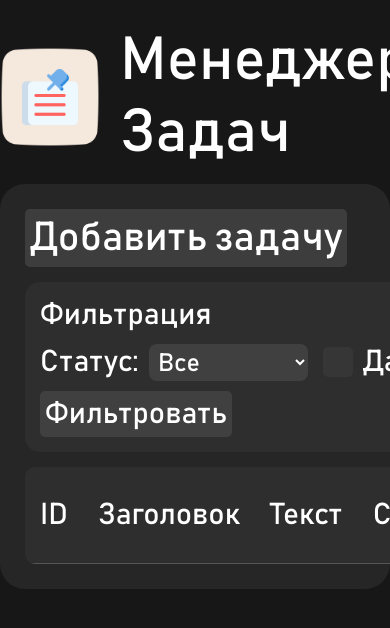
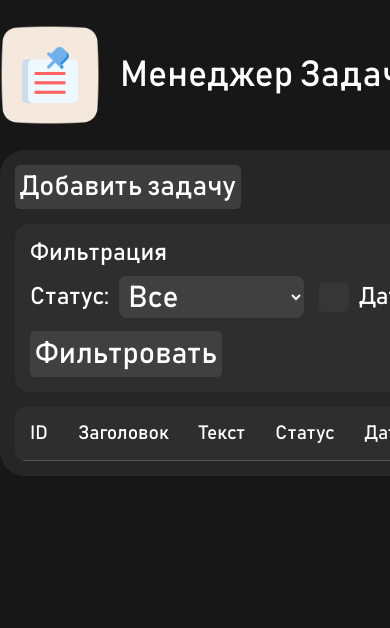
Before and after one commit to TURRET14/Tasks-Manager, a plain HTML site: page static/index.html in a window 390 px wide. Shown: the top 628 px of the page. Drawn offline with Linux system fonts and the light colour scheme; no server answers; sample sign-in values are in the browser's storage.

Commit message:
Separated backend and frontend Docker images and containers. The markup is now more adaptive (relative font-sizes, added flex-wraps, fixed cropping on the left edge) and is usable on mobile devices.

```diff
--- a/static/index_style.css
+++ b/static/index_style.css
@@ -5,11 +5,16 @@
     font-style: normal;
 }
 
-
+html {
+    font-size: 150%;
+    overflow: scroll;
+    margin: 0px;
+    padding: 0px;
+}
 body {
     background: #171717;
     font-family: "Bahnschrift", sans-serif;
-    font-size: 30px;
+    font-size: 1rem;
     color: white;
     margin: 0px;
     padding: 0px;
@@ -21,38 +26,33 @@ img {
 
 #super_main {
     display: flex;
-    flex-direction: column;
-    justify-content: flex-start;
-    align-items: center;
-    height: 100vh;
 }
 
 #main, #little_main {
     display: flex;
     flex-direction: column;
     justify-content: center;
+    align-items: start;
     border-radius: 25px;
-    padding: 25px;
 }
 
 #main {
-    max-width: 1920px;
-    width: 100%;
-    align-items: stretch;
+    margin: auto;
 }
 
 #little_main {
     background:  #262626;
-    align-items: flex-start;
+    padding: 15px;
 }
 
 #header {
-    font-size: 60px;
+    font-size: 1.5rem;
     display: flex;
     flex-direction: row;
     justify-content: left;
     align-items: center;
-    margin-bottom: 15px;
+    margin-bottom: 25px;
+    margin-top: 25px;
 }
 
 #filter {
@@ -72,13 +72,17 @@ img {
     align-items: center;
 }
 
+#filter_button {
+    margin-top: 5px;
+}
+
 #status_header, #date_header {
     cursor: pointer;
 }
 
 input, button {
     font-family: "Bahnschrift", sans-serif;
-    font-size: 40px;
+    font-size: 1.15rem;
     color: white;
     border: none;
     border-radius: 5px;
@@ -86,6 +90,7 @@ input, button {
     background: #3d3d3d;
     cursor: pointer;
     padding: 5px;
+    max-width: 300px;
 }
 
 
@@ -100,7 +105,7 @@ input:active, button:active {
 
 #filter input, #filter button, dialog input, dialog button, dialog textarea {
     font-family: "Bahnschrift", sans-serif;
-    font-size: 30px;
+    font-size: 1.25rem;
     color: white;
     border: none;
     border-radius: 5px;
@@ -122,7 +127,7 @@ input:active, button:active {
 
 
 input[type="submit"], dialog input[type="submit"] {
-    font-size: 50px;
+    font-size: 1.25rem;
 }
 
 .div_margin {
@@ -130,7 +135,7 @@ input[type="submit"], dialog input[type="submit"] {
 }
 
 #exit_button {
-    font-size: 60px;
+    font-size: 1.5rem;
     border-radius: 15px;
     padding: 15px;
     margin-left: 15px;
@@ -157,7 +162,7 @@ select, dialog select {
     border-radius: 8px;
     padding: 5px;
     font-family: "Bahnschrift", sans-serif;
-    font-size: 25px;
+    font-size: 1.25rem;
     cursor: pointer;
     outline: none;
 }
@@ -221,7 +226,9 @@ input[type="checkbox"]:checked + .custom-checkbox::after {
 }
 
 table {
-    width: 100%;
+    min-width: 200px;
+    max-width: 2000px;
+    font-size: 0.8rem;
     border-collapse: collapse;
     background-color: #2e2e2e;
     border-radius: 10px;
@@ -232,14 +239,14 @@ table {
 
 th {
     background-color: #363636;
-    padding: 12px 15px;
+    padding: 15px 15px;
     text-align: left;
     border-bottom: 2px solid #555555;
 }
 
 
 td {
-    padding: 12px 15px;
+    padding: 15px 15px;
     border-bottom: 1px solid #555555;
 }
 
@@ -275,12 +282,13 @@ thead tr {
 
 dialog {
     font-family: "Bahnschrift", sans-serif;
-    font-size: 35px;
+    font-size: 1rem;
     color: white;
     background: #2e2e2e;
     border: 3px solid #454545;
     outline: none;
     border-radius: 15px;
+    padding: 10px;
 }
 
 dialog::backdrop {
@@ -290,18 +298,16 @@ dialog::backdrop {
 
 dialog textarea {
     resize: none;
-    font-size: 30px;
+    font-size: 1rem;
 }
-dialog button, dialog input, dialog select, dialog input[type="submit"] {
-    font-size: 35px;
-}
+
 
 p {
     margin: 10px;
 }
 
 .name_text {
-    font-size: 45px;
+    font-size: 1.3rem;
 }
 
 #close_button_add {
--- a/static/login_style.css
+++ b/static/login_style.css
@@ -5,16 +5,25 @@
     font-style: normal;
 }
 
+
+
+html {
+    font-size: 150%;
+    overflow: scroll;
+    margin:  0px;
+    padding: 0px;
+}
+
 body {
+    font-size: 1rem;
     background: #171717;
     font-family: "Bahnschrift", sans-serif;
-    font-size: 30px;
     color: white;
     margin: 0px;
     padding: 0px;
 }
 
-div {
+form div {
     margin: 15px;
 }
 
@@ -24,39 +33,37 @@ img {
 
 #super_main {
     display: flex;
-    justify-content: center;
-    align-items: center;
-    margin: 0px;
 }
+
 #main {
     display: flex;
     flex-direction: column;
-    justify-content: center;
+    justify-content: flex-start;
     align-items: start;
-    height: 100vh;
-    margin: 0px;
+    margin: auto;
 }
 
 #header {
-    font-size: 60px;
+    font-size: 1.5rem;
+    margin-top: 25px;
+    margin-left: 25px;
     display: flex;
     flex-direction: row;
     justify-content: left;
     align-items: center;
-    margin-left: 25px;
 }
 
-
 #name_span {
-    margin-left: 20px;
+    margin-left: 15px;
 }
 
 #form_main {
     display: flex;
     flex-direction: row;
+    flex-wrap: wrap;
+    align-content: center;
     justify-content: center;
     align-items: center;
-    margin: 0px;
 }
 
 form {
@@ -73,15 +80,17 @@ input {
 
 input:hover {
     border: none;
+    background: #363636;
 }
 
 input:active {
     border: none;
+    background: #3d3d3d;
 }
 
 input {
     font-family: "Bahnschrift", sans-serif;
-    font-size: 30px;
+    font-size: 1rem;
     color: white;
     border: none;
     border-radius: 5px;
@@ -92,21 +101,12 @@ input {
 }
 
 
-input:hover {
-    background: #363636;
-}
-
-
-input:active {
-    background: #3d3d3d;
-}
-
 input[type="submit"] {
-    font-size: 40px;
+    font-size: 1.15rem;
 }
 
 .big_text {
-    font-size: 45px;
+    font-size: 1.2rem;
 }
 
 #login {
@@ -126,8 +126,10 @@ input[type="submit"] {
 .default_flex {
     display: flex;
     flex-direction: row;
-    justify-content: center;
+    flex-wrap: wrap;
+    justify-content: flex-start;
     align-items: center;
+    align-content: start;
 }
 
 .flex_item {
@@ -136,5 +138,5 @@ input[type="submit"] {
 }
 
 .super_big_text {
-    font-size: 50px;
+    font-size: 1.25rem;
 }
```
Also changed, not shown: static/index.html (+1 -1 lines), requirements_backend.txt (renamed from requirements.txt), requirements_frontend.txt (added), 4 other files.
